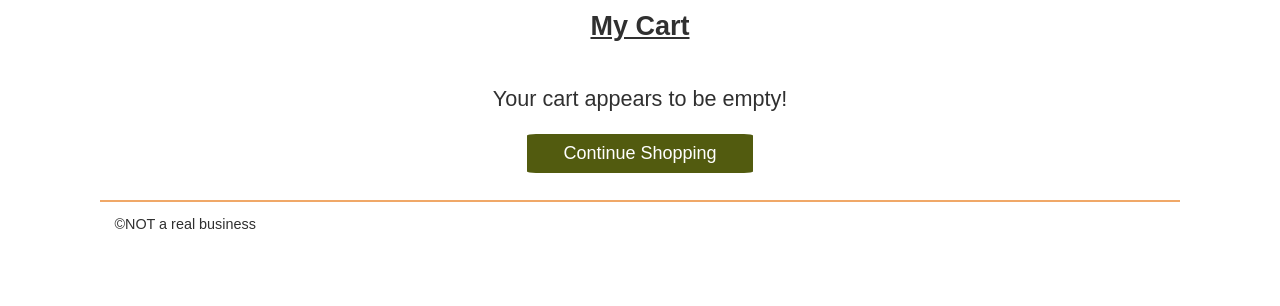
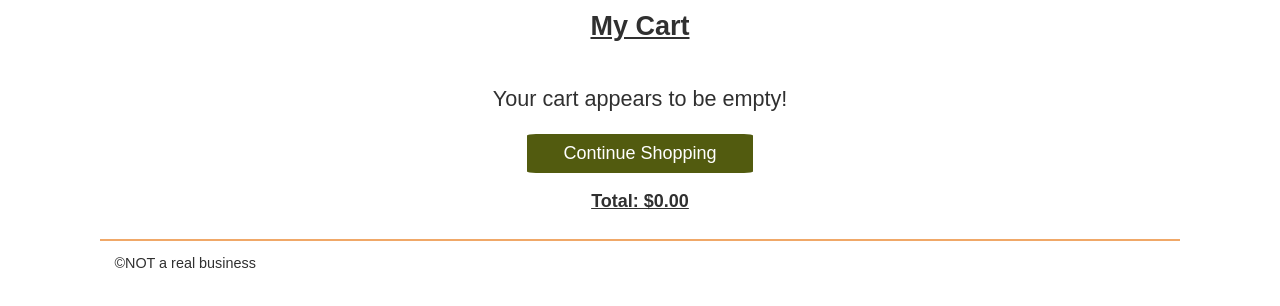
Before and after one commit to FlozzyDev/WDD330_Team4_S_2025, a website: page src/cart/index.html in a window 1280 px wide. Shown: the part 82-388 px from the top of the page. Drawn offline with Linux system fonts and the light colour scheme.

Commit message:
Added item total to cart

```diff
--- a/src/cart/index.html
+++ b/src/cart/index.html
@@ -63,39 +63,10 @@
     <main class="divider">
       <section class="products">
         <h2>My Cart</h2>
-
-        <ul class="cart-list" id="product-list--cart">
-          <!-- <li class="cart-card divider">
-            <a href="product_pages/marmot-ajax-3.html" class="cart-card__image">
-              <img
-                src="images/tents/marmot-ajax-tent-3-person-3-season-in-pale-pumpkin-terracotta~p~880rr_01~320.jpg"
-                alt="Marmot Ajax tent"
-              />
-            </a>
-            <a href="product_pages/marmot-ajax-3.html">
-              <h2 class="card__name">Marmot Ajax Tent - 3-Person, 3-Season</h2>
-            </a>
-            <p class="cart-card__color">Pale Pumpkin/Terracotta</p>
-            <p class="cart-card__quantity">qty: 1</p>
-            <p class="cart-card__price">$199.99</p>
-          </li>
-          <li class="cart-card divider">
-            <a href="product_pages/marmot-ajax-3.html" class="cart-card__image">
-              <img
-                src="images/tents/the-north-face-talus-tent-4-person-3-season-in-golden-oak-saffron-yellow~p~985rf_01~320.jpg"
-                alt="Talus Tent - 4-Person, 3-Season"
-              />
-            </a>
-            <a href="product_pages/marmot-ajax-3.html">
-              <h2 class="card__name">
-                The North Face Talus Tent - 4-Person, 3-Season
-              </h2></a
-            >
-            <p class="cart-card__color">Golden Oak/Saffron Yellow</p>
-            <p class="cart-card__quantity">qty: 1</p>
-            <p class="cart-card__price">$199.99</p>
-          </li> -->
-        </ul>
+        <ul class="cart-list" id="product-list--cart"></ul>
+        <div class="cart-total">
+          <p id="cart-total-price">Total: $0.00</p>
+        </div>
       </section>
     </main>
 
--- a/src/css/style.css
+++ b/src/css/style.css
@@ -318,6 +318,12 @@ button:active {
   background-color: rgb(12, 240, 12);
 }
 
+#cart-total-price {
+  text-decoration: underline;
+  font-size: large;
+  font-weight: 800;
+}
+
 /* .cart-card__remove {
   padding: 0.5em 1em;
   border-radius: 4%;
--- a/src/js/cart.js
+++ b/src/js/cart.js
@@ -2,18 +2,28 @@ import { getLocalStorage, setLocalStorage } from "./utils.mjs";
 
 function renderCartContents() {
   const cartItems = getLocalStorage("so-cart");
+  const cartTotal = document.getElementById("cart-total-price");
+
+  // if cart empty...
   if (!cartItems || !Array.isArray(cartItems) || cartItems.length === 0) {
-    // if cart empty...
     document.getElementById("product-list--cart").innerHTML = `
     <li class="empty-cart">
       <p>Your cart appears to be empty!</p>
       <button onclick="location.href='/'" class="home-button">Continue Shopping</a>
     </li>`;
+    cartTotal.textContent = "Total: $0.00";
     return;
   }
 
   const htmlItems = cartItems.map((item) => cartItemTemplate(item));
   document.querySelector(".cart-list").innerHTML = htmlItems.join("");
+
+  // return the total price of all items
+  const total = cartItems.reduce((loopTotal, item) => {
+    return loopTotal + item.FinalPrice * (item.quantity || 1);
+  }, 0);
+
+  cartTotal.textContent = `Total: $${total.toFixed(2)}`;
 
   document.querySelectorAll(".cart-card__add").forEach((button) => {
     button.addEventListener("click", function () {
```
